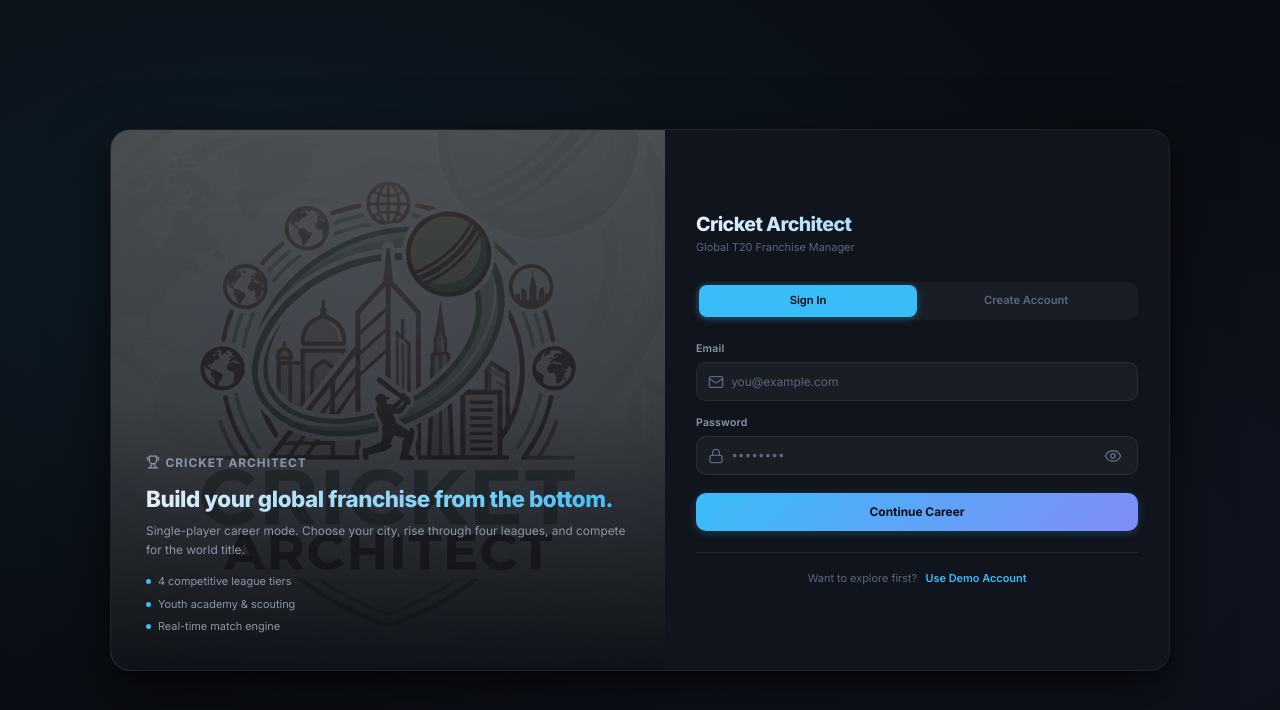
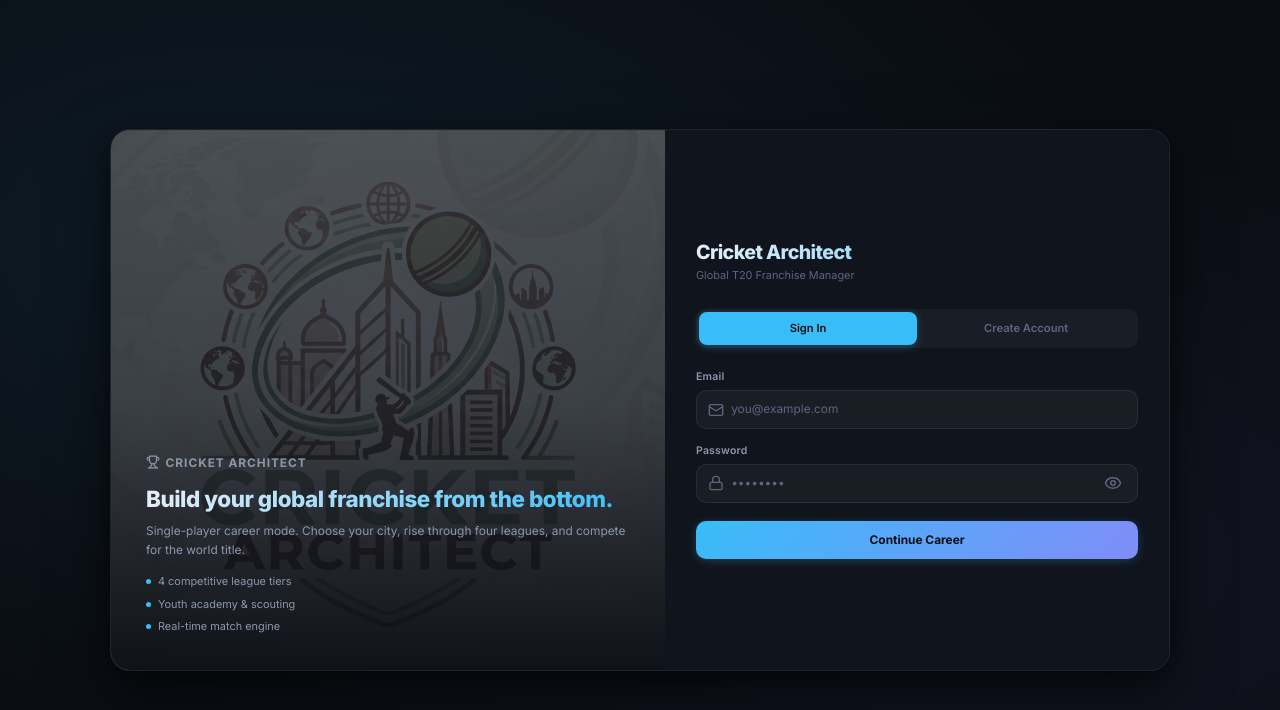
Before and after one commit to Parth-Kadakia/cricketarchitect, a React (Vite) app in the folder frontend/: page /login in a window 1280 px wide. Shown: the top 710 px of the page. Built offline with nearby package versions, Linux system fonts and the light colour scheme; no server answers.

Commit message:
remove demo/commissioner seed accounts from DB and login page

```diff
--- a/frontend/src/pages/LoginPage.jsx
+++ b/frontend/src/pages/LoginPage.jsx
@@ -74,11 +74,6 @@ export default function LoginPage() {
     } finally {
       setLoading(false);
     }
-  }
-
-  function fillDemo() {
-    setForm({ displayName: '', email: 'demo@globalt20.com', password: 'Demo@123' });
-    setMode('login');
   }
 
   return (
@@ -212,12 +207,6 @@ export default function LoginPage() {
             </button>
           </form>
 
-          <div className="auth-demo-bar">
-            <span>Want to explore first?</span>
-            <button type="button" className="auth-demo-btn" onClick={fillDemo}>
-              Use Demo Account
-            </button>
-          </div>
         </div>
       </div>
     </div>
```
Also changed, not shown: 2 other files (tests, documents, lock files or other folders).
